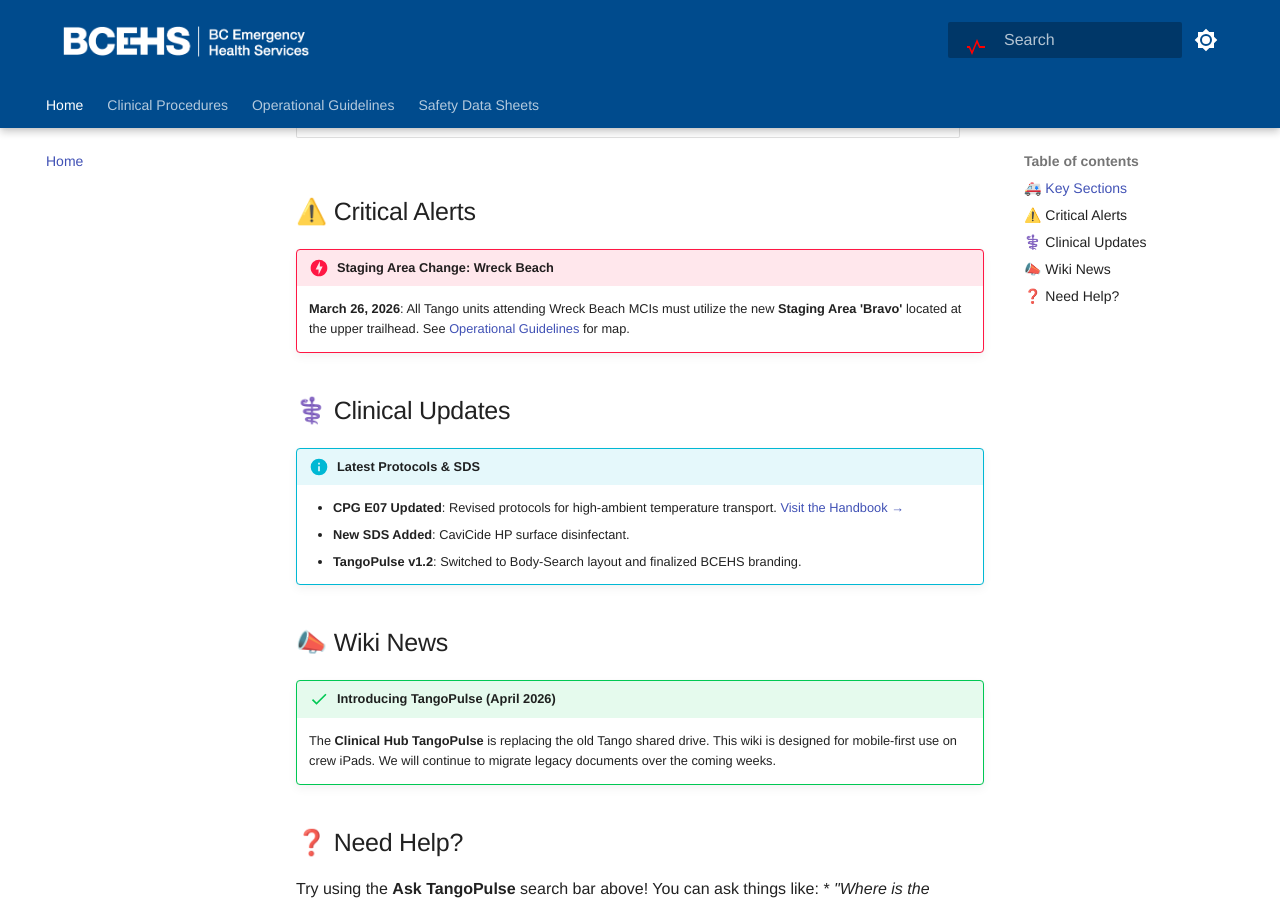
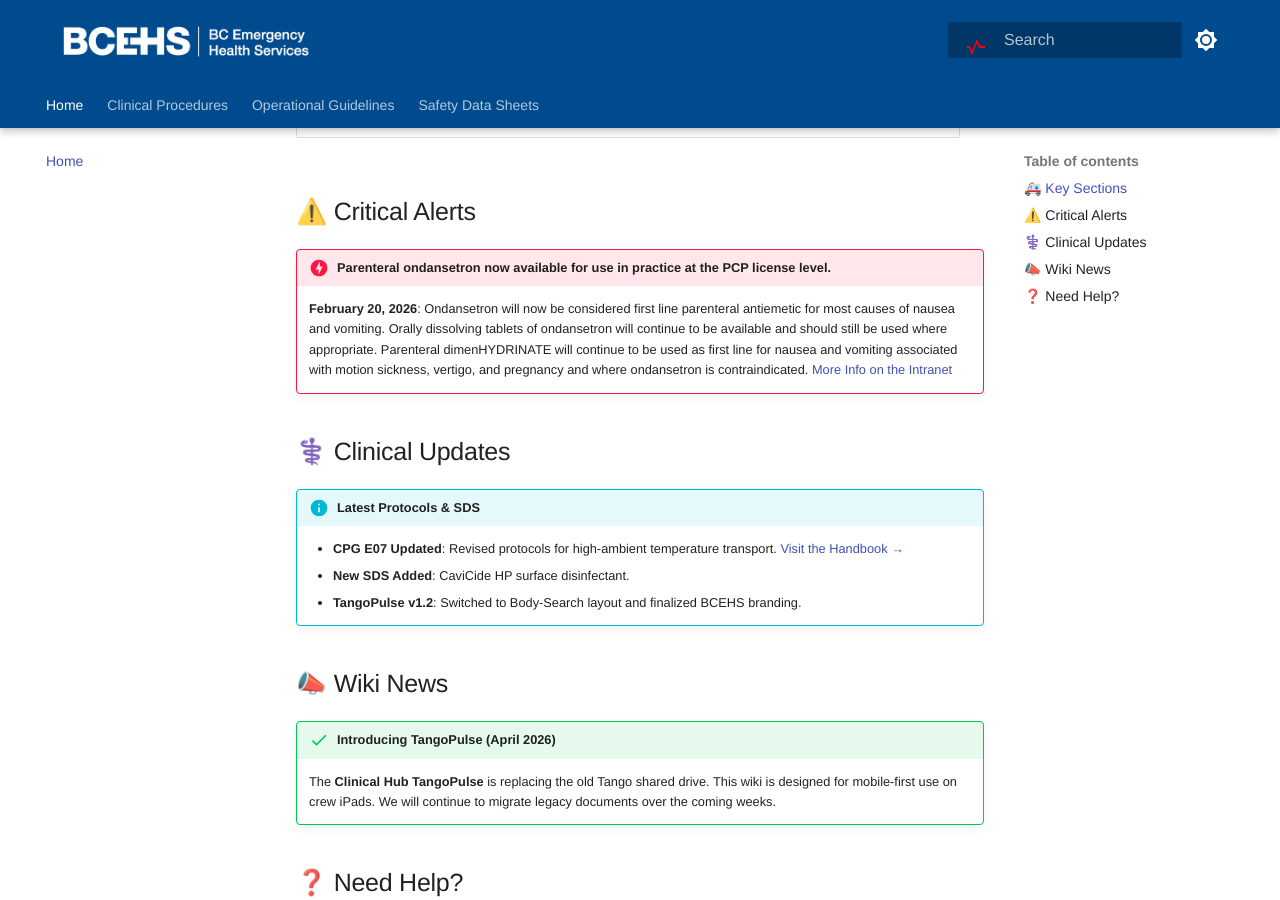
Before and after one commit to bcehsclinicalhub/TangoBot, an MkDocs documentation site: the page built from docs/index.md, in a window 1280 px wide and 900 px high, scrolled down 676 px. Built offline with MkDocs 1.6.1 and Material for MkDocs 9.7.7, drawn with Linux system fonts in a browser that asks for light colours.

Commit message:
Update Rescource landing page

```diff
--- a/docs/index.md
+++ b/docs/index.md
@@ -16,8 +16,8 @@
 | **Safety Data Sheets** | Safety data sheets and other exposure resources | [Safety Data Sheets →](chemical/index.md) |
 
 ## ⚠️ Critical Alerts
-!!! danger "Staging Area Change: Wreck Beach"
-    **March 26, 2026**: All Tango units attending Wreck Beach MCIs must utilize the new **Staging Area 'Bravo'** located at the upper trailhead. See [Operational Guidelines](operational/wreck-beach-procedure.md) for map.
+!!! danger "Parenteral ondansetron now available for use in practice at the PCP license level."
+    **February 20, 2026**: Ondansetron will now be considered first line parenteral antiemetic for most causes of nausea and vomiting. Orally dissolving tablets of ondansetron will continue to be available and should still be used where appropriate. Parenteral dimenHYDRINATE will continue to be used as first line for nausea and vomiting associated with motion sickness, vertigo, and pregnancy and where ondansetron is contraindicated. [More Info on the Intranet](https://intranet.bcehs.ca/mlink/post/MzMxNw){:target="_blank"}
 
 ## ⚕️ Clinical Updates
 !!! info "Latest Protocols & SDS"
```
Also changed, not shown: docs/clinical/index.md (+0 -1 lines).
